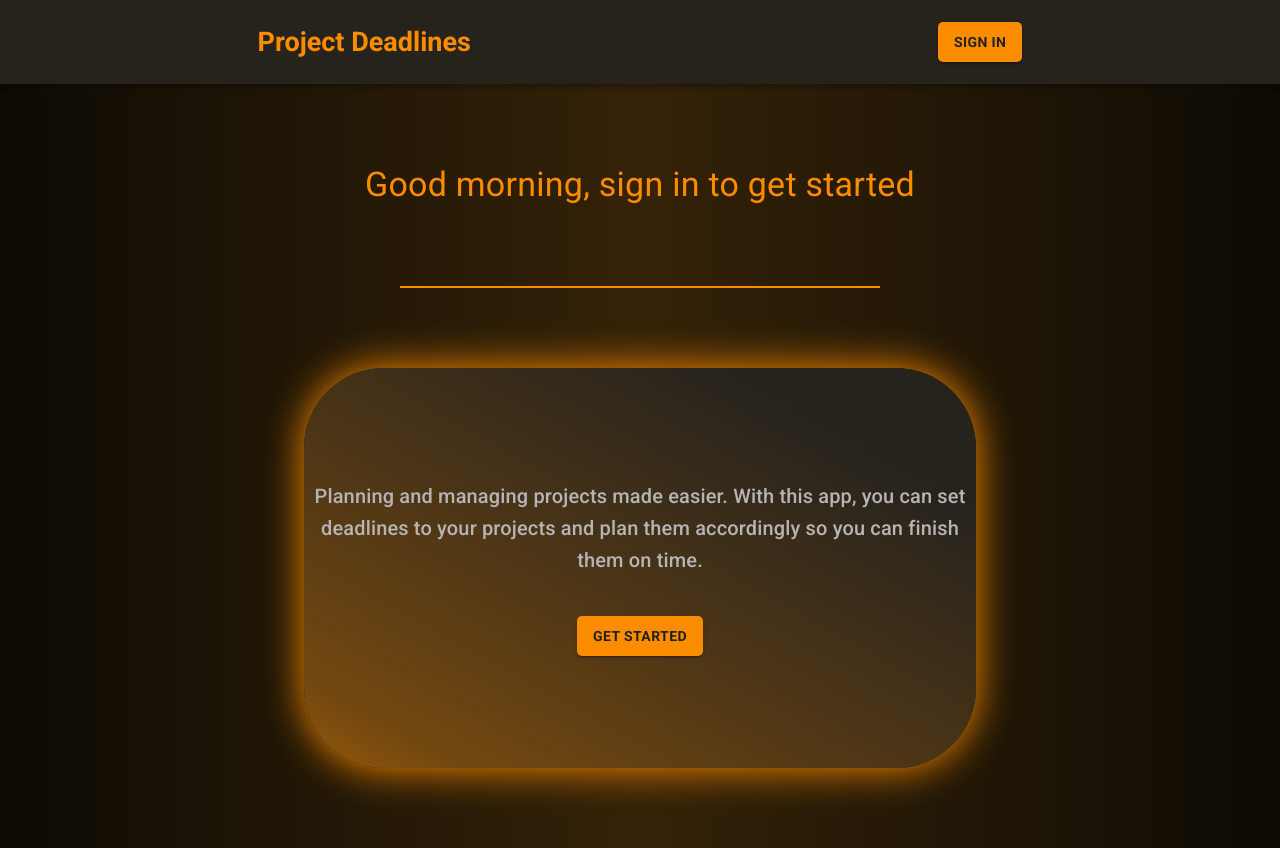
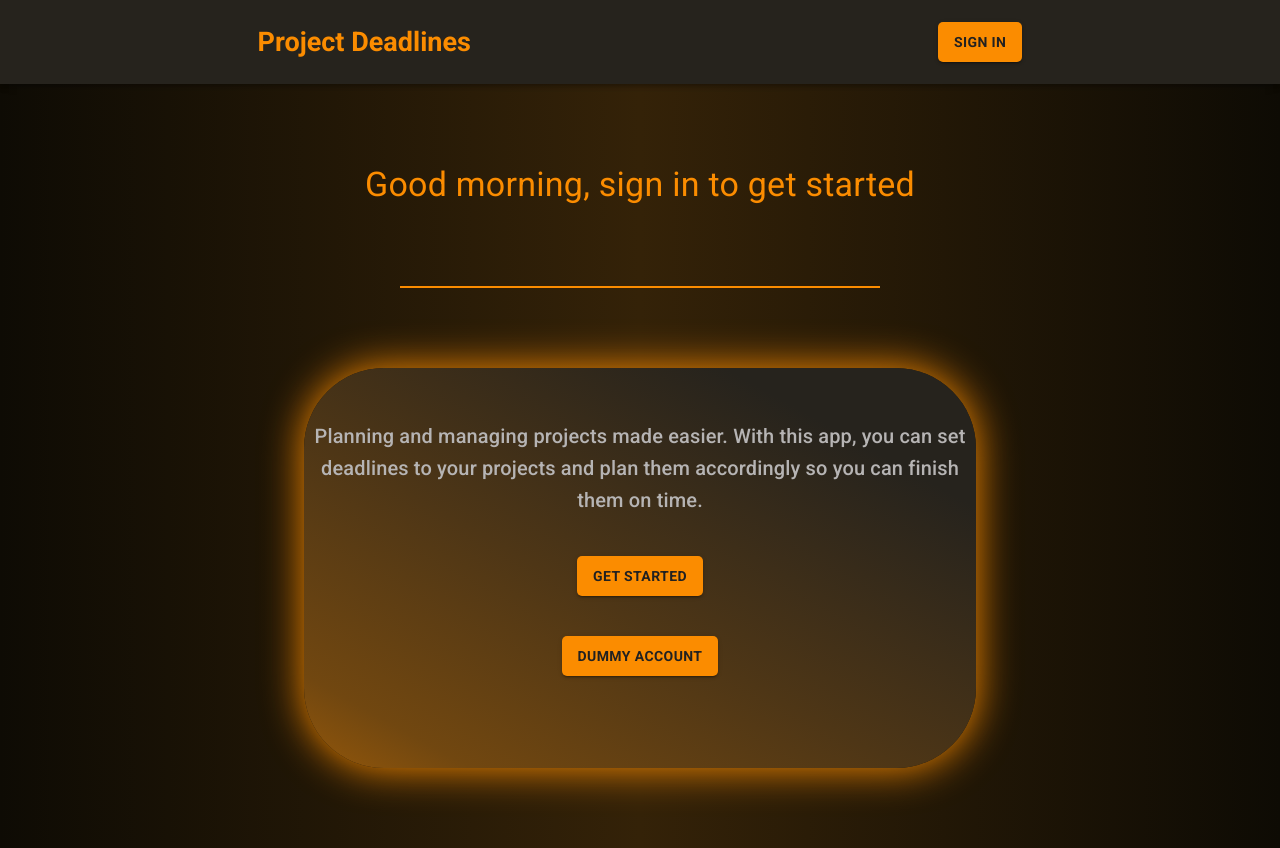
Before and after one commit to Sniperplank/Project-Deadlines, a React (Create React App) app: page / in a window 1280 px wide. Built offline with nearby package versions, Linux system fonts and the light colour scheme.

Commit message:
dummy account

```diff
--- a/src/Pages/Home.js
+++ b/src/Pages/Home.js
@@ -3,7 +3,8 @@ import React, { useEffect, useState } from 'react'
 import { StyledButton } from '../Components/Styled MUI components/StyledButton'
 import { useAuth } from '../contexts/AuthContext'
 import { useTheme } from '../contexts/ThemeContext';
-import { Link } from 'react-router-dom'
+import { Link, useNavigate } from 'react-router-dom'
+import { signin } from '../actions/auth';
 
 function Home() {
     const { user } = useAuth()
@@ -11,6 +12,8 @@ function Home() {
     const [timeOfDay, setTimeOfDay] = useState('')
     const date = new Date()
     const hours = date.getHours()
+    const [error, setError] = useState('')
+    const navigate = useNavigate()
 
     useEffect(() => {
         if (hours < 12) {
@@ -25,10 +28,17 @@ function Home() {
     return (
         <Stack spacing={10} sx={{ display: 'flex', justifyContent: 'center', alignItems: 'center' }} p={{ xs: 1, sm: 10 }} pl={{ xs: 1, sm: 20 }} pr={{ xs: 1, sm: 20 }}>
             <Typography variant='h4' textAlign='center' color='primary'>Good {timeOfDay}, {user ? user.result.name : 'sign in to get started'}</Typography>
-            <hr style={{ width: '50%'}}></hr>
-            <Stack spacing={5} sx={{ width: { xs: '90%', sm: '70%' }, height: 400, background: isDarkMode ? 'linear-gradient(209deg, rgba(38,35,29,1) 18%, rgba(78,54,22,1) 57%, rgba(113,71,16,1) 88%, rgba(147,87,10,1) 100%)' : 'linear-gradient(209deg, rgba(250,246,237,1) 18%, rgba(250,221,182,1) 57%, rgba(250,198,131,1) 88%, rgba(250,174,76,1) 100%)', borderRadius: 20 ,display: 'flex', justifyContent: 'center', alignItems: 'center', boxShadow: '0px 0px 40px #fb8c00' }}>
+            <hr style={{ width: '50%' }}></hr>
+            <Stack spacing={5} sx={{ width: { xs: '90%', sm: '70%' }, height: 400, background: isDarkMode ? 'linear-gradient(209deg, rgba(38,35,29,1) 18%, rgba(78,54,22,1) 57%, rgba(113,71,16,1) 88%, rgba(147,87,10,1) 100%)' : 'linear-gradient(209deg, rgba(250,246,237,1) 18%, rgba(250,221,182,1) 57%, rgba(250,198,131,1) 88%, rgba(250,174,76,1) 100%)', borderRadius: 20, display: 'flex', justifyContent: 'center', alignItems: 'center', boxShadow: '0px 0px 40px #fb8c00' }}>
                 <Typography variant='h6' textAlign='center'>Planning and managing projects made easier. With this app, you can set deadlines to your projects and plan them accordingly so you can finish them on time. </Typography>
-                <StyledButton component={Link} to={user ? '/ongoing' : '/auth'} variant='contained' color='primary' sx={{height: 40}}>get started</StyledButton>
+                <StyledButton component={Link} to={user ? '/ongoing' : '/auth'} variant='contained' color='primary' sx={{ height: 40 }}>get started</StyledButton>
+                {
+                    !user && <> <StyledButton variant='contained' color='primary' sx={{ height: 40 }} onClick={() => {
+                        signin({ email: 'test@gmail.com', password: '123' }, navigate, setError)
+                    }}>Dummy Account</StyledButton>
+                        <Typography variant='h6' color='error'>{error}</Typography>
+                    </>
+                }
             </Stack>
         </Stack>
     )
```
